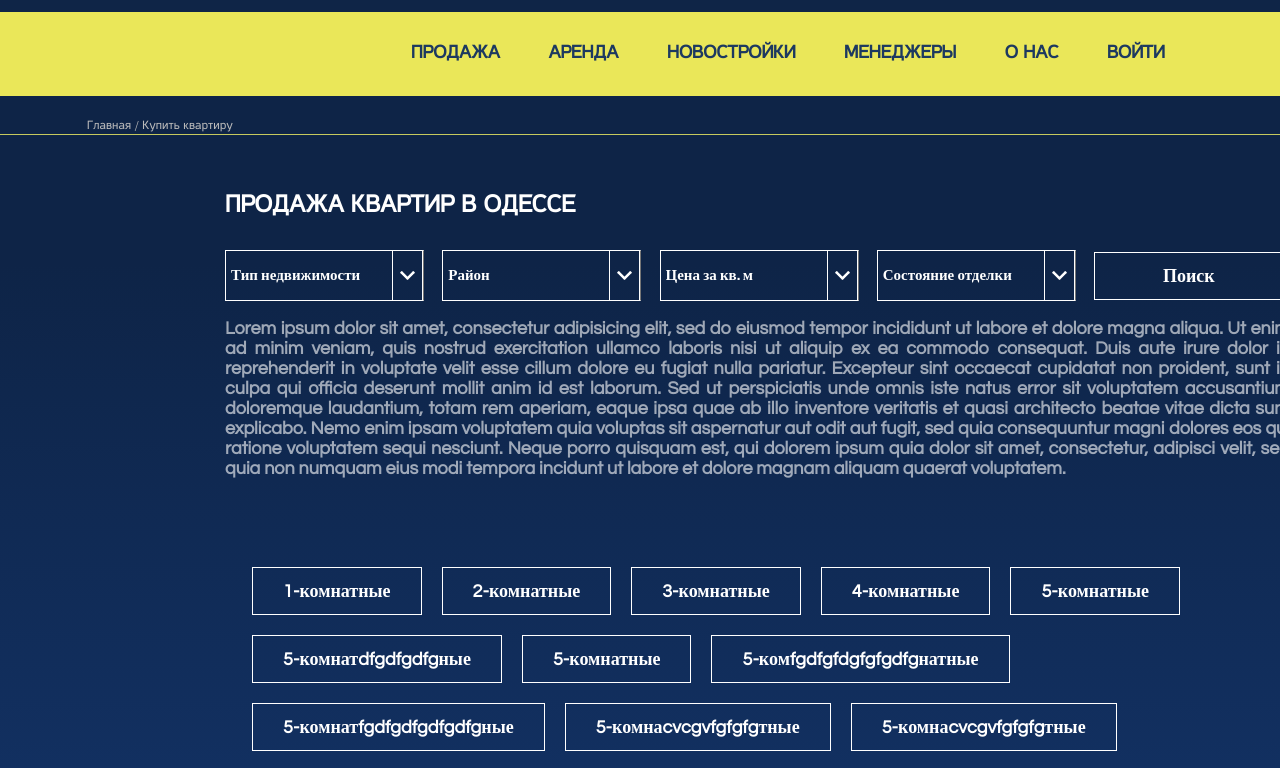
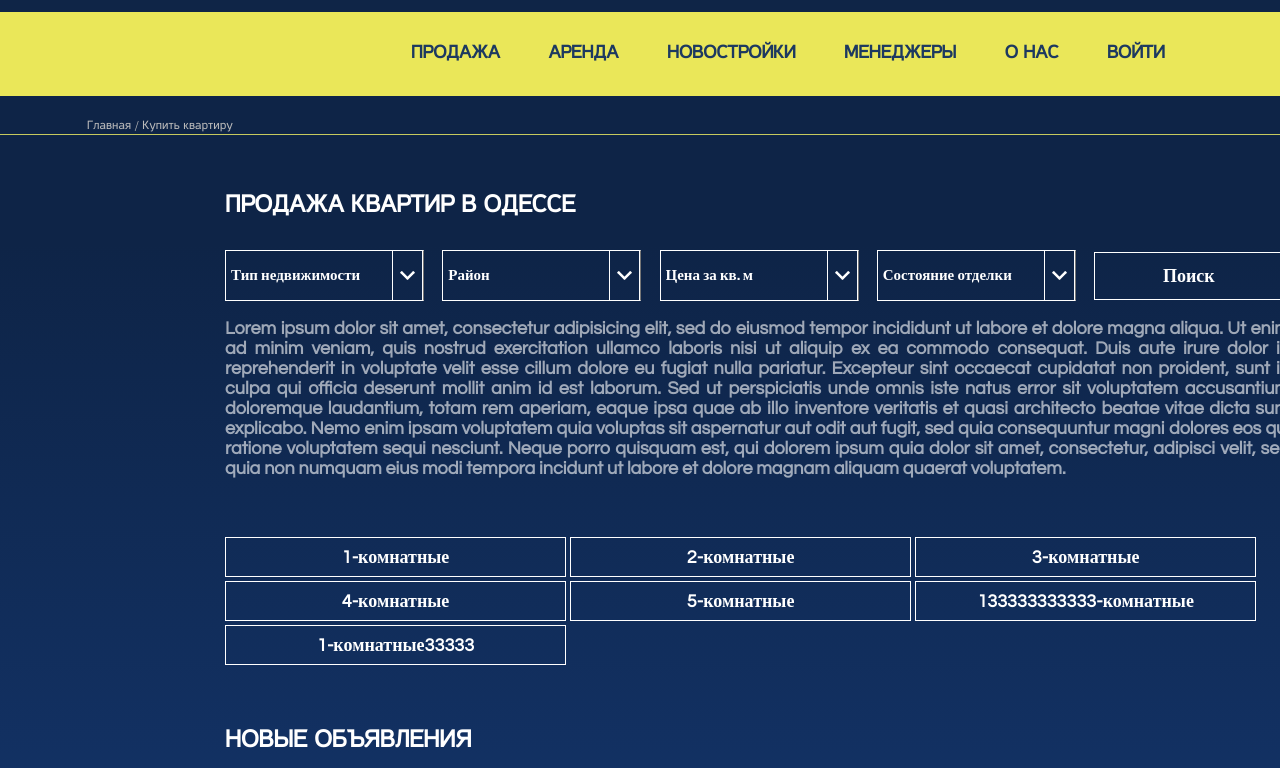
Before and after one commit to Aleksnonsense/REHOUSE, a plain HTML site: page sale_of_apartments.html in a window 1280 px wide. Shown: the part 133-901 px from the top of the page. Drawn offline with Linux system fonts and the light colour scheme; files whose address does not match are found by name.

Commit message:
somefixes
1

```diff
--- a/sale_of_apartments.html
+++ b/sale_of_apartments.html
@@ -213,49 +213,15 @@
 </div>
 
 <div class="sorting">
-            <div class="rooms">
-                <a href="">1-комнатные</a>
-            </div>
-            <div class="rooms">
-                <a href="">2-комнатные</a>
-            </div>
-            <div class="rooms">
-                <a href="">3-комнатные</a>
-            </div>
-            <div class="rooms">
-                <a href="">4-комнатные</a>
-            </div>
-             <div class="rooms">
-                <a href="">5-комнатные</a>
-            </div>
-            <div class="rooms">
-                <a href="">5-комнатdfgdfgdfgные</a>
-            </div>
-            <div class="rooms">
-                <a href="">5-комнатные</a>
-            </div>
-            <div class="rooms">
-                <a href="">5-комfgdfgfdgfgfgdfgнатные</a>
-            </div>
-            <div class="rooms">
-                <a href="">5-комнатfgdfgdfgdfgdfgные</a>
-            </div>
-            <div class="rooms">
-                <a href="">5-комнаcvcgvfgfgfgтные</a>
-            </div>
-            <div class="rooms">
-                <a href="">5-комнаcvcgvfgfgfgтные</a>
-            </div>
-            <div class="rooms">
-                <a href="">5-комнаcvcgvfgfgfgтные</a>
-            </div>
-            <div class="rooms">
-                <a href="">5-комнаcvcgvfgfgfgтные</a>
-            </div>
-            <div class="rooms">
-                <a href="">5-комнаcvcgvfgfgfgтные</a>
-            </div>
-
+    <form>
+      <a href=""><button>1-комнатные</button></a>
+      <a href=""><button>2-комнатные</button></a>
+      <a href=""><button>3-комнатные</button></a>
+      <a href=""><button>4-комнатные</button></a>
+      <a href=""><button>5-комнатные</button></a>
+      <a href=""><button>133333333333-комнатные</button></a>
+      <a href=""><button>1-комнатные33333</button></a>
+    </form>
 </div>
 
 <div class="h2novostroy"><h2>Новые объявления</h2></div>
--- a/style.css
+++ b/style.css
@@ -1139,7 +1139,7 @@ select:hover {
 	padding: 6px 0px 6px 22px;
 }
 .table_of_prodapart table {
-	width: 350px;
+	width: 455px;
 	margin-left: 225px;
 	/*margin-top: 19px;*/
 	    color: #ffffff;
@@ -1224,46 +1224,31 @@ select:hover {
 .prods li img {
 	object-fit: cover;
 }
-
-
 .sorting {
 	display: flex;
 	flex-direction: row;
 	flex-wrap: wrap;
 	width: 1065px;
-	/*justify-content: space-between;*/
+	justify-content: space-between;
 	margin-top: 54px;
-	margin-left: 232px;
+	margin-left: 225px;
 	margin-bottom: 5px;
 }
-.rooms {
-	color: #25406a;
-	font-family: "Century Gothic";
-	font-size: 15px;
-	font-weight: 700;
-	/*margin-top: 17.5px;*/
-}
-.rooms {
-    margin-top: 50px;
-    margin-left: 20px;
-   }
-
-
-
-
-
-
-.rooms a {
-	padding: 14px 30px 13px 30px;
-	text-decoration: none;
-	border: 1px solid white;
+.sorting button {
+ 	height: 40px;
+	width: 33%;
+	background: transparent;
+	margin-top: 4px;
 	color: white;
 	font-family: "Century Gothic";
 	font-size: 18px;
 	font-weight: 700;
-	background: transparent;
+	text-decoration: none;
+	width: 33%;
+
+	border:1px solid white;
 }
-.rooms a:hover {
+.sorting button:hover {
 	background-image: linear-gradient(to top, #797f2b 0%, #959958 13.5%, #ffffff 50%, #f9feb1 86.5%, #f6fea3 100%);
 	color: #25406a;
     -webkit-transition: .5s ease;
@@ -1401,7 +1386,7 @@ select:hover {
 	transition: .5s ease;
 }
 #loading-div {
-	margin-left: 50%;
+	margin-left: 49%;
   width: 0;
   padding: 18px;
   background-image:
```
Also changed, not shown: adminka.html (+26 -2 lines), tabtastic.css (+28 -4 lines).
